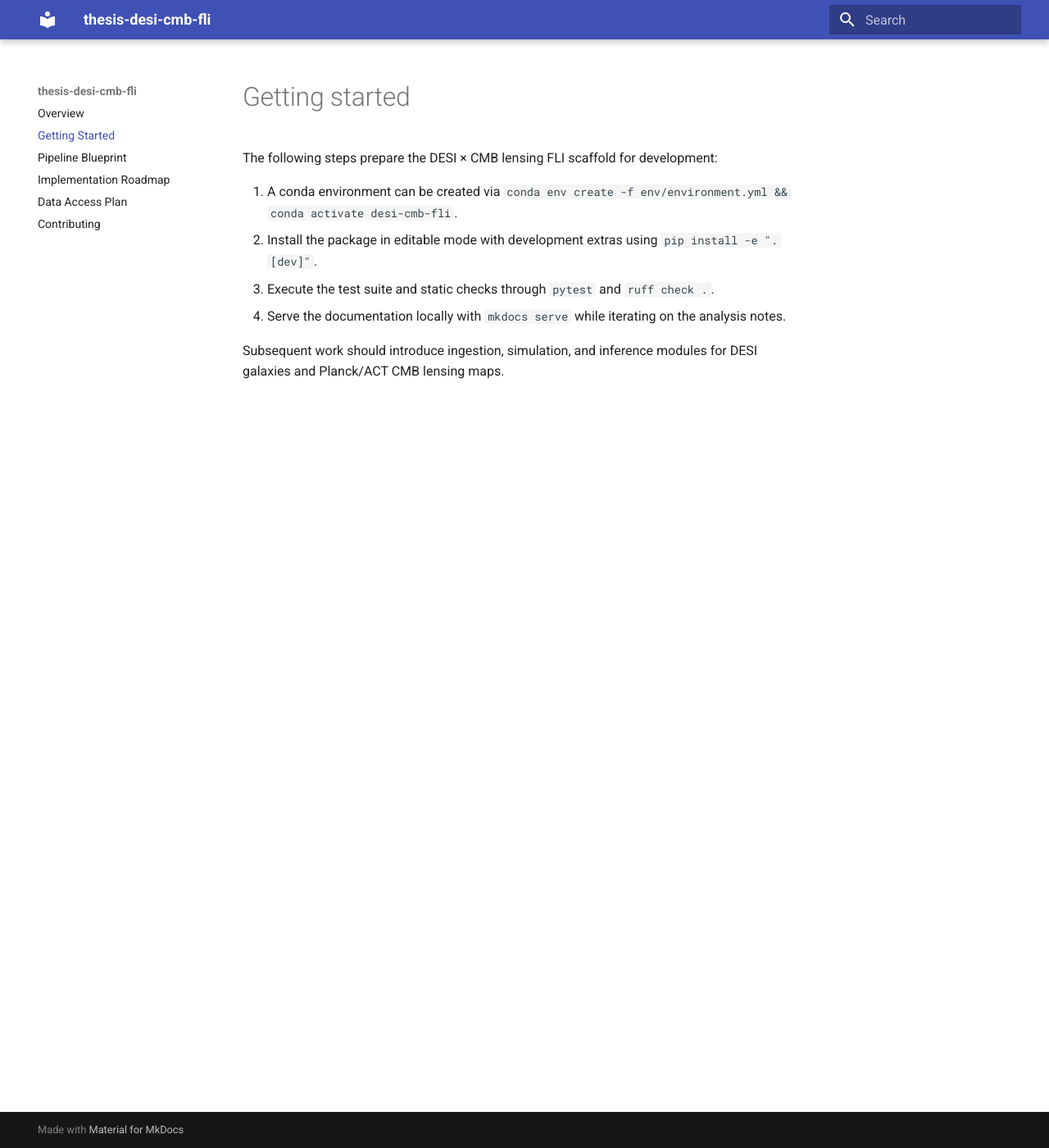
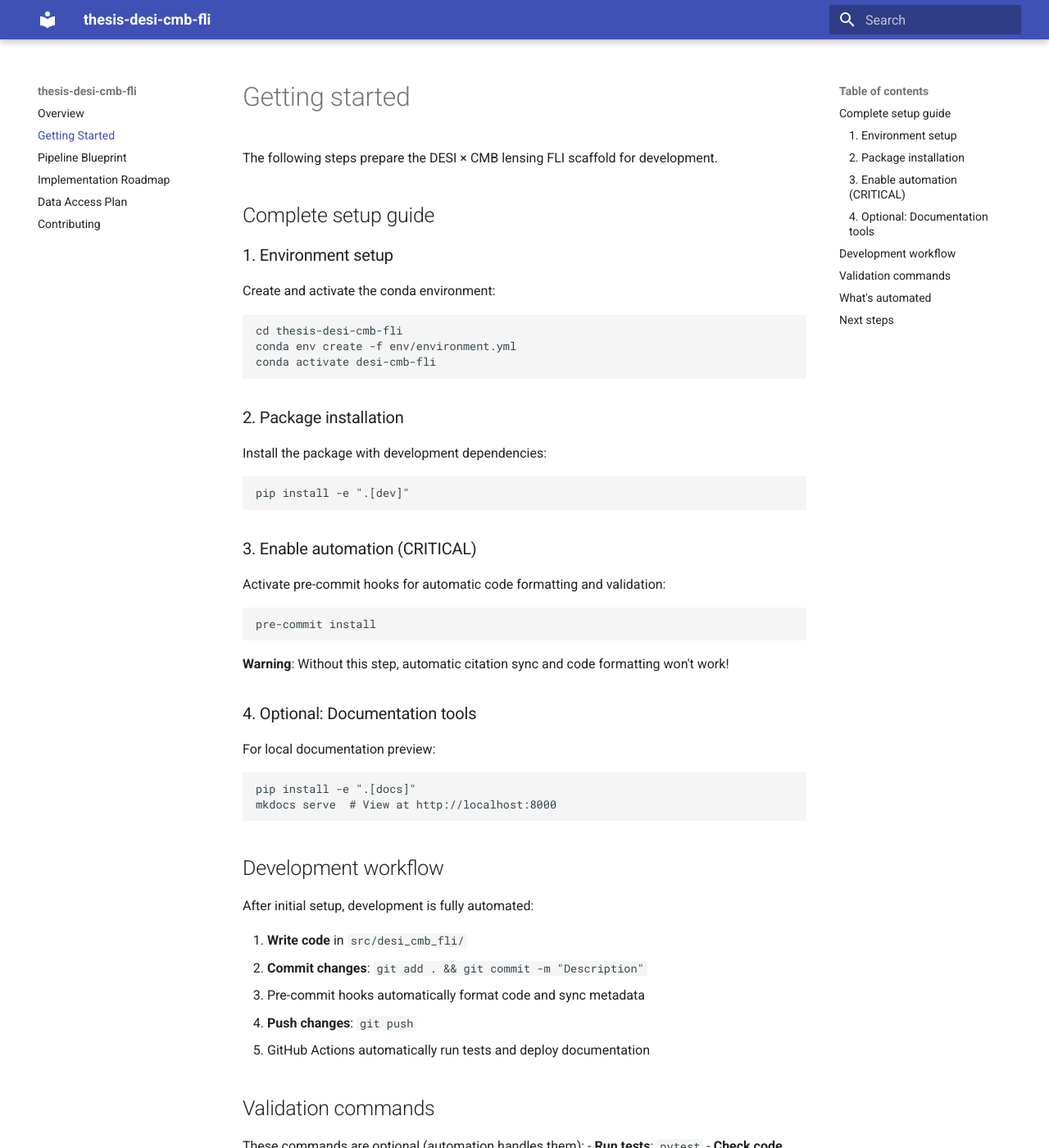
Before and after one commit to Joletaxi19/thesis-desi-cmb-fli, an MkDocs documentation site: the page built from docs/getting_started.md, in a window 1280 px wide and 1400 px high. Shown: the whole window at 82% size. Built offline with MkDocs 1.6.1 and Material for MkDocs 9.7.7, drawn with Linux system fonts in a browser that asks for light colours; some of the changed text lies outside the part shown.

Commit message:
ajout du pre-commit install dans les instructions d'installation et d'usage du dépôt.

````diff
--- a/docs/getting_started.md
+++ b/docs/getting_started.md
@@ -1,14 +1,64 @@
 # Getting started
 
-The following steps prepare the DESI × CMB lensing FLI scaffold for development:
+The following steps prepare the DESI × CMB lensing FLI scaffold for development.
 
-1. A conda environment can be created via `conda env create -f
-   env/environment.yml && conda activate desi-cmb-fli`.
-2. Install the package in editable mode with development extras using
-   `pip install -e ".[dev]"`.
-3. Execute the test suite and static checks through `pytest` and `ruff check .`.
-4. Serve the documentation locally with `mkdocs serve` while iterating on the
-   analysis notes.
+## Complete setup guide
+
+### 1. Environment setup
+Create and activate the conda environment:
+```bash
+cd thesis-desi-cmb-fli
+conda env create -f env/environment.yml
+conda activate desi-cmb-fli
+```
+
+### 2. Package installation
+Install the package with development dependencies:
+```bash
+pip install -e ".[dev]"
+```
+
+### 3. Enable automation (CRITICAL)
+Activate pre-commit hooks for automatic code formatting and validation:
+```bash
+pre-commit install
+```
+**Warning**: Without this step, automatic citation sync and code formatting won't work!
+
+### 4. Optional: Documentation tools
+For local documentation preview:
+```bash
+pip install -e ".[docs]"
+mkdocs serve  # View at http://localhost:8000
+```
+
+## Development workflow
+
+After initial setup, development is fully automated:
+
+1. **Write code** in `src/desi_cmb_fli/`
+2. **Commit changes**: `git add . && git commit -m "Description"`
+   - Pre-commit hooks automatically format code and sync metadata
+3. **Push changes**: `git push`
+   - GitHub Actions automatically run tests and deploy documentation
+
+## Validation commands
+
+These commands are optional (automation handles them):
+- **Run tests**: `pytest`
+- **Check code style**: `ruff check .`
+- **Format code**: `black .`
+- **Validate setup**: Try importing the package in Python
+
+## What's automated
+
+- **Pre-commit hooks**: Code formatting (black/ruff), YAML validation, citation sync
+- **GitHub Actions**: Full test suite, documentation build/deploy on push
+- **Metadata sync**: `CITATION.cff` automatically updates from `pyproject.toml`
+
+After completing the initial setup, you only need to code and push!
+
+## Next steps
 
 Subsequent work should introduce ingestion, simulation, and inference modules
 for DESI galaxies and Planck/ACT CMB lensing maps.
````
Also changed, not shown: README.md (+41 -6 lines).
